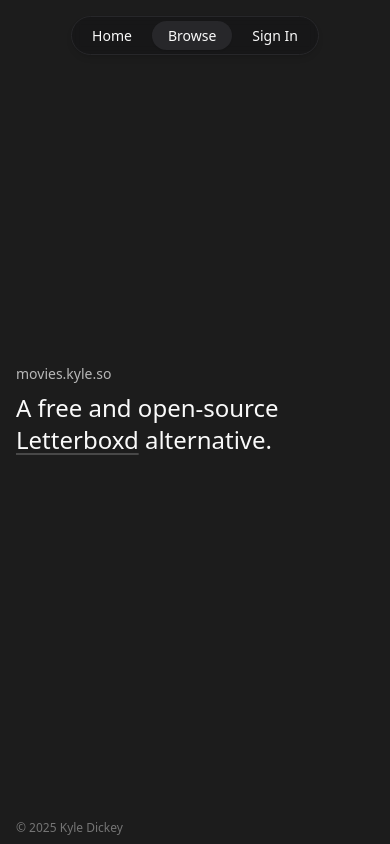
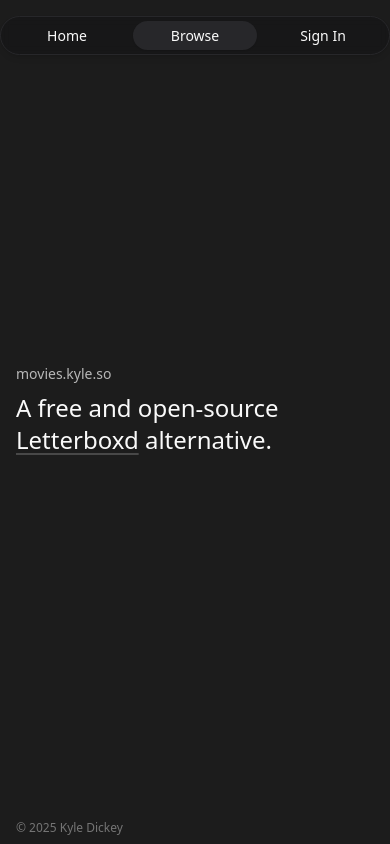
Before and after one commit to dickeyy/movies, a Next.js app in the folder apps/web/: page /browse in a window 390 px wide. Built offline with nearby package versions, Linux system fonts and the light colour scheme.

Commit message:
modify sm navbar

```diff
--- a/apps/web/components/navbar.tsx
+++ b/apps/web/components/navbar.tsx
@@ -6,8 +6,8 @@
 
 export default function Navbar({ active }: { active?: "home" | "browse" | "sign-up" | "sign-in" }) {
     return (
-        <nav className="bg-card/20 glass-blur fixed top-4 z-50 flex w-fit items-center justify-between rounded-full border p-1 shadow-md">
-            <div className="flex items-center gap-1 sm:gap-2">
+        <nav className="bg-card/20 glass-blur fixed top-4 z-50 flex w-full sm:w-fit items-center justify-between rounded-full border p-1 shadow-md">
+            <div className="flex items-center gap-1 sm:gap-2 w-full justify-between">
                 <NavbarButton isActive={active === "home"}>
                     <Link href="/">Home</Link>
                 </NavbarButton>
@@ -42,7 +42,7 @@
         <Button
             variant={variant as any}
             asChild
-            className={`h-fit rounded-full px-4 py-1 text-[14px] ${
+            className={`h-fit rounded-full px-4 py-1 text-[14px] w-full sm:w-fit ${
                 isActive ? "font-medium" : "font-normal"
             }`}
         >
```
